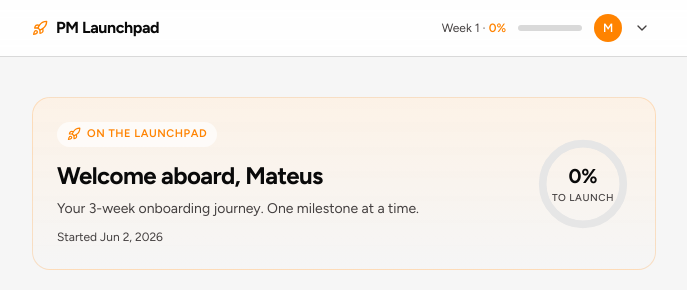
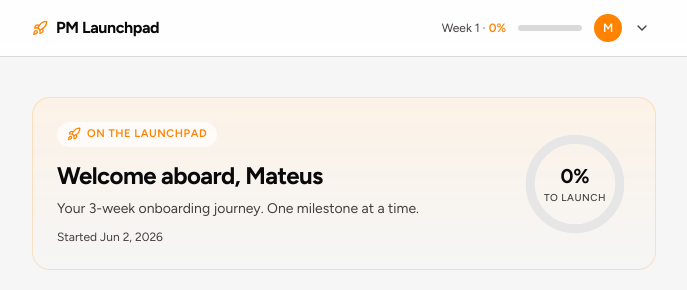
Before and after one commit to mateus-noro-arctouch/pm-launchpad-v2, a Next.js app: page / in a window 1280 px wide. Shown: the top 290 px of the page, without its empty margins (296-983 px from the left). Built offline with nearby package versions, Linux system fonts and the light colour scheme.

Commit message:
fix: enlarge launch-readiness ring for better number breathing room
Co-authored-by: Cursor <cursoragent@cursor.com>

```diff
--- a/components/journey-app.tsx
+++ b/components/journey-app.tsx
@@ -7,12 +7,12 @@ import { journey, pmName, startDate } from "@/lib/journey-data"
 import { useJourney } from "@/lib/journey-store"
 
 function LaunchReadinessRing({ value }: { value: number }) {
-  const radius = 42
+  const radius = 40
   const circumference = 2 * Math.PI * radius
   const offset = circumference * (1 - value / 100)
   return (
-    <div className="relative size-24 shrink-0">
-      <svg viewBox="0 0 100 100" className="size-24 -rotate-90">
+    <div className="relative size-28 shrink-0">
+      <svg viewBox="0 0 100 100" className="size-28 -rotate-90">
         <circle cx="50" cy="50" r={radius} fill="none" stroke="#e6e6e6" strokeWidth="8" />
         <circle
           cx="50"
```
